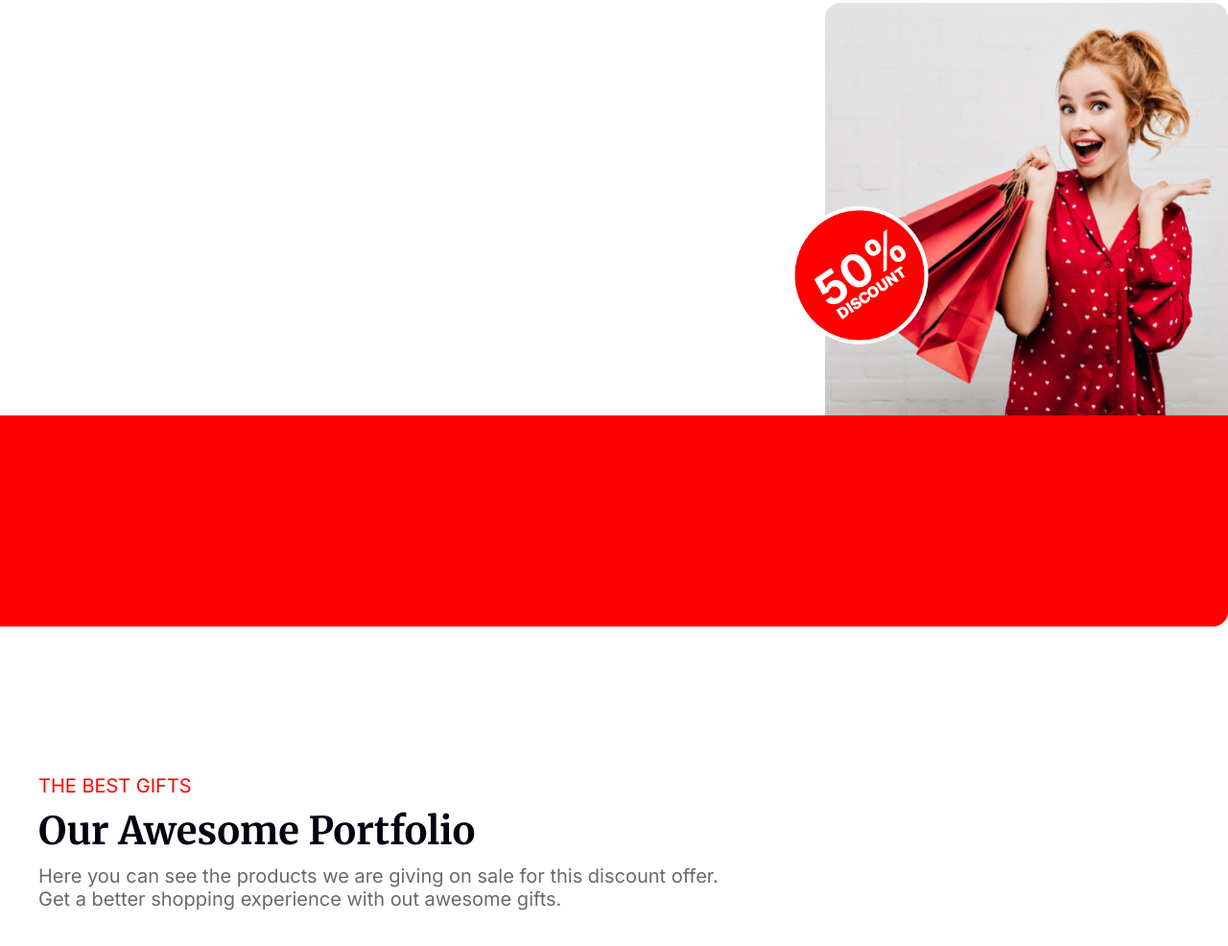
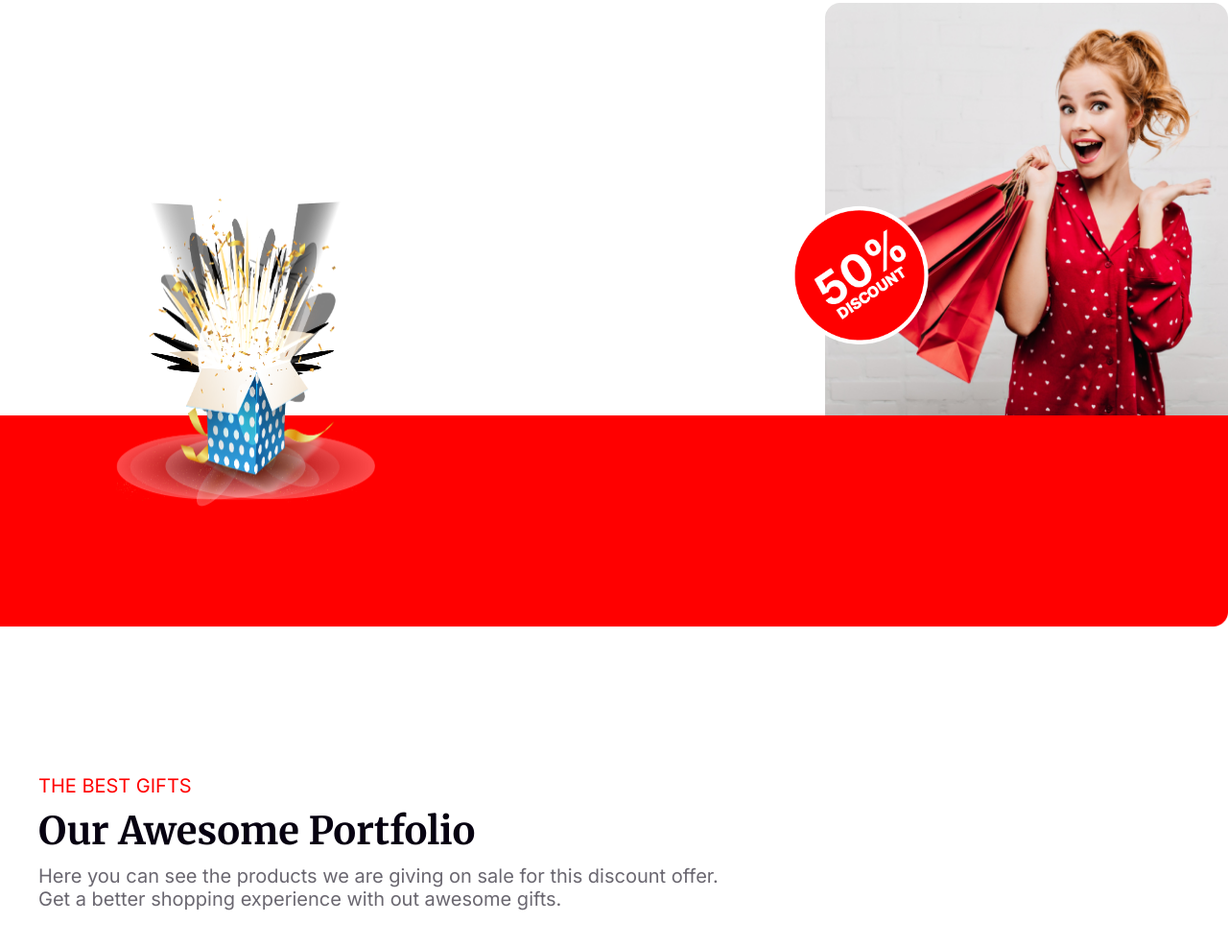
Before and after one commit to Azmaineeeeeee/Assignment-1, a plain HTML site: page index.html in a window 1280 px wide. Shown: the part 3553-4539 px from the top of the page at 96% size. Drawn offline with Linux system fonts and the light colour scheme.

Commit message:
Holiday Sale Section Completed

```diff
--- a/CSS/style.css
+++ b/CSS/style.css
@@ -238,6 +238,12 @@ body {
     transform: translateX(-50%);
 }
 
+.glitter{
+    position: absolute;
+    transform: translateX(-50%);
+    top: 400px;
+    left: 20%;
+}
 
 
 
@@ -403,8 +409,6 @@ body {
     color: white;
     transform: translate(-50%);
     border-radius: 0 50px 50px 0;
-
-
 }
 
 /* styling footer */
--- a/index.html
+++ b/index.html
@@ -136,6 +136,8 @@
 
       <img src="Images/resources/Group 44.png" alt="50% off" height= "200px" width= "200px" class="off">
 
+      <img src="Images/resources/Group 75.png" alt="glitter" height= "330px" width= "270px" class="glitter">
+
     </div>
 
 
```
